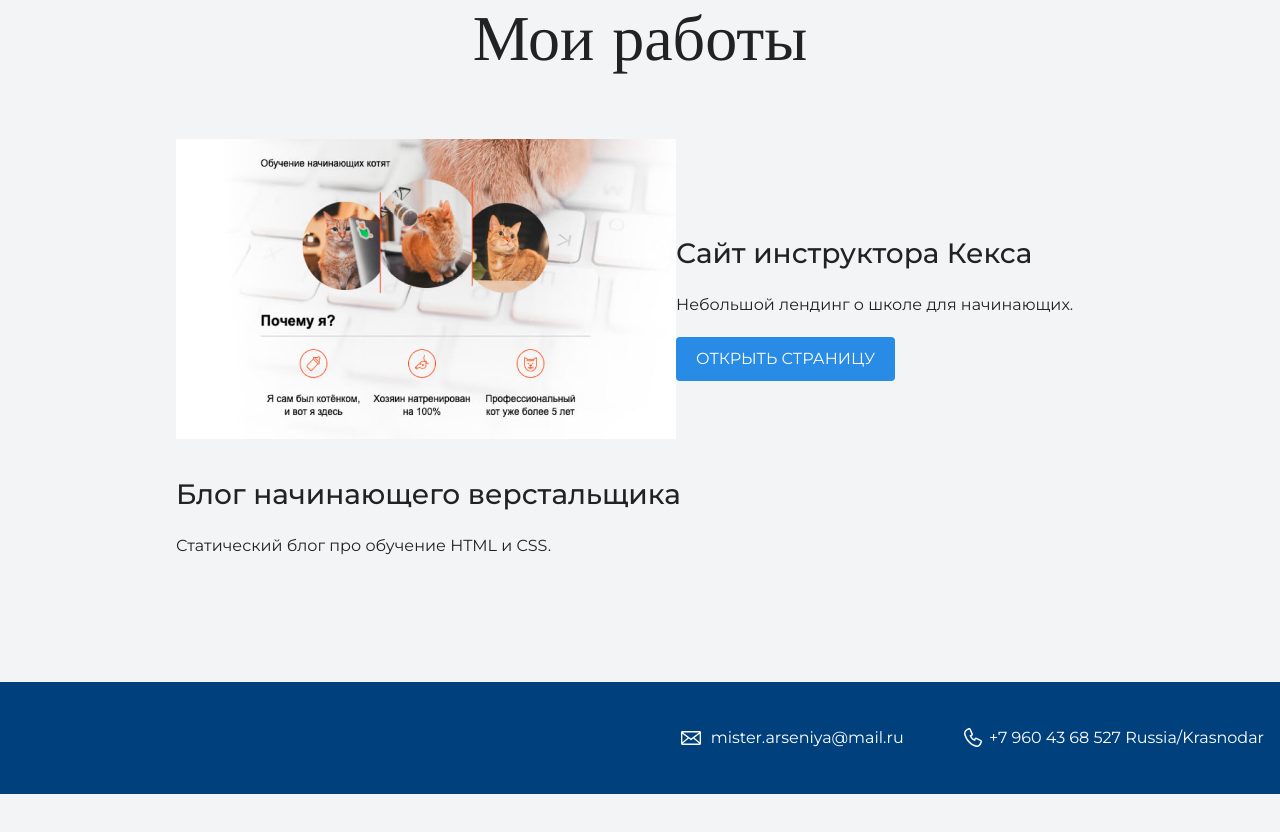
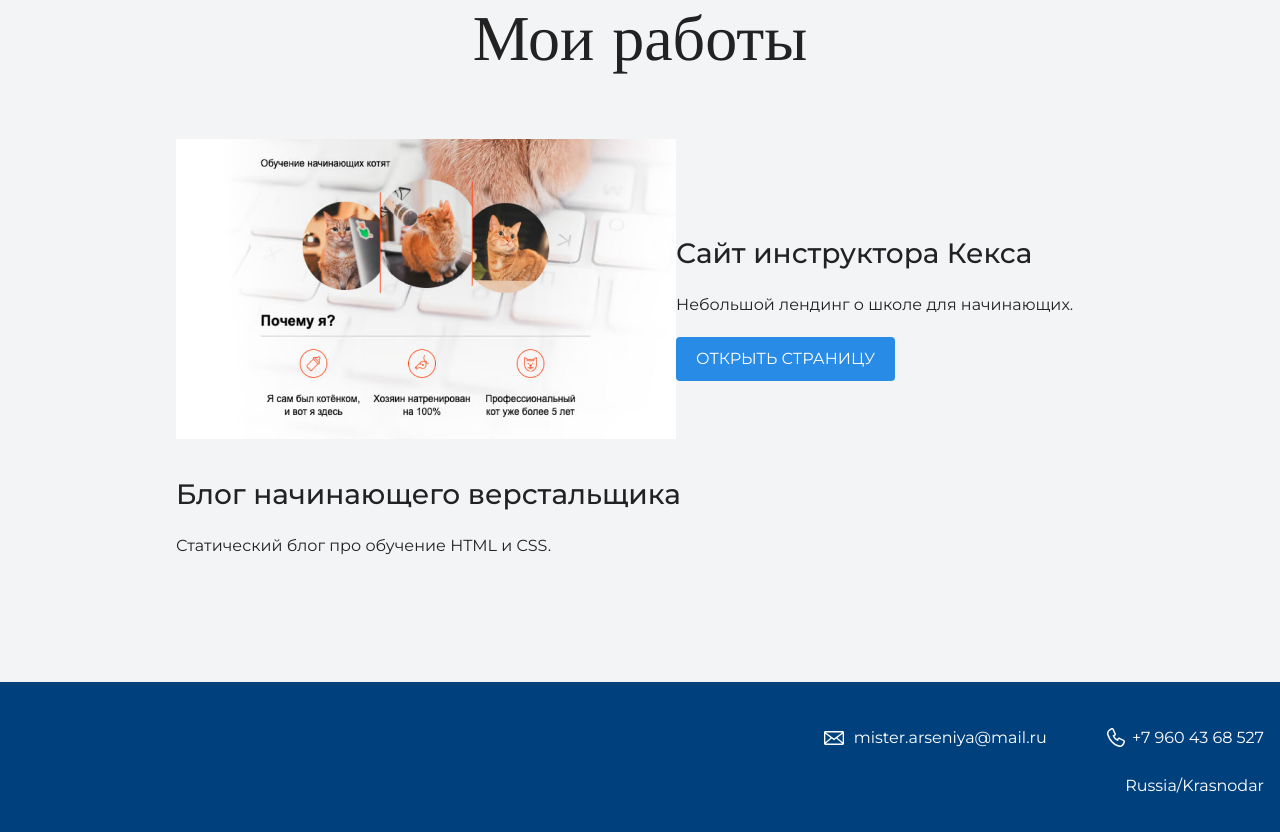
Before and after one commit to ArseniyaAr/Spring_day, a plain HTML site: page portfolio-step-1/index.html in a window 1280 px wide. Shown: the part 1868-2700 px from the top of the page. Before the commit the page ends 2662 px from the top, so only its background shows below. Drawn offline with nearby package versions, Linux system fonts and the light colour scheme.

Commit message:
Add files via upload

```diff
--- a/portfolio-step-1/index.html
+++ b/portfolio-step-1/index.html
@@ -68,8 +68,9 @@
       <div class="container">
         <a class="footer-email" href="mailto:mister.arseniya@mail.ru"> mister.arseniya@mail.ru</a>
     <a class="footer-phone" href="tel:+79604368527">+7 960 43 68 527</a>
+    <p> Russia/Krasnodar</p>
 
-      Russia/Krasnodar
+
       </div>
     </footer>
   </body>
```
